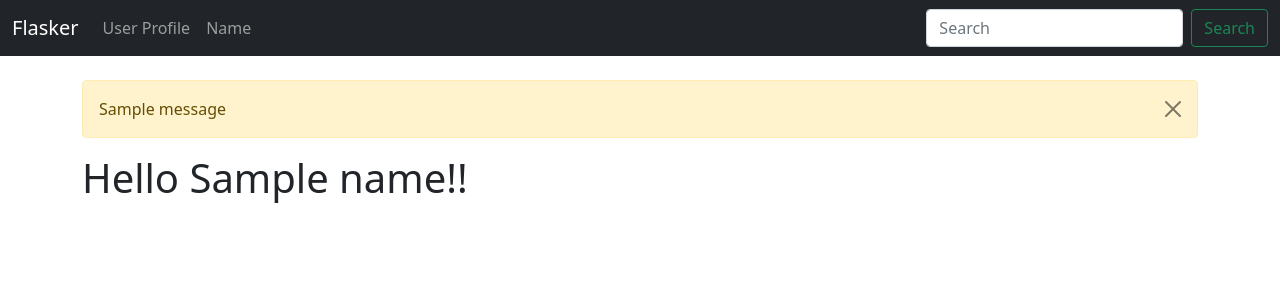
After one commit to 2019RMc/flaskTestProject, a Flask app: template templates/name.html in a window 1280 px wide. The commit adds this page. Shown: the top 300 px of the page. Run offline with Flask 3, Linux system fonts and the light colour scheme; the template is opened without the code that fills it: most values are stand-ins (such as "Sample title", 1, 10 or a date in 2020); one stand-in notice (Sample message) is shown.

Commit message:
start ep7

```diff
--- /dev/null
+++ b/templates/name.html
@@ -0,0 +1,29 @@
+{% extends 'base.html' %}
+
+{% block content %}
+
+    {% for message in get_flashed_messages() %}
+        <div class="alert alert-warning alert-dismissible fade show" role="alert">
+         {{ message }}
+         <button type="button" class="btn-close" data-bs-dismiss="alert" aria-label="Close"></button>
+        </div>
+
+    {% endfor %}
+
+    {% if name %}
+        <h1>Hello {{ name }}!!</h1>
+    {% else %}
+        <h1>What's Your Name?</h1>
+        <br/>
+        <form method="post">
+            {{ form.hidden_tag() }}
+
+            {{ form.name.label(class="form-label") }}
+            {{ form.name(class="form-control") }}
+            <br/>
+            {{ form.submit(class="btn btn-secondary") }}
+
+        </form>
+    {% endif %}
+
+{% endblock %}
--- a/templates/navbar.html
+++ b/templates/navbar.html
@@ -9,6 +9,9 @@
         <li class="nav-item">
           <a class="nav-link" href="{{ url_for('user',name='John') }}">User Profile</a>
         </li>
+          <li class="nav-item">
+          <a class="nav-link" href="{{ url_for('name') }}">Name</a>
+        </li>
       </ul>
       <form class="d-flex" role="search">
         <input class="form-control me-2" type="search" placeholder="Search" aria-label="Search">
```
Also changed, not shown: hello.py (+25 -1 lines).
